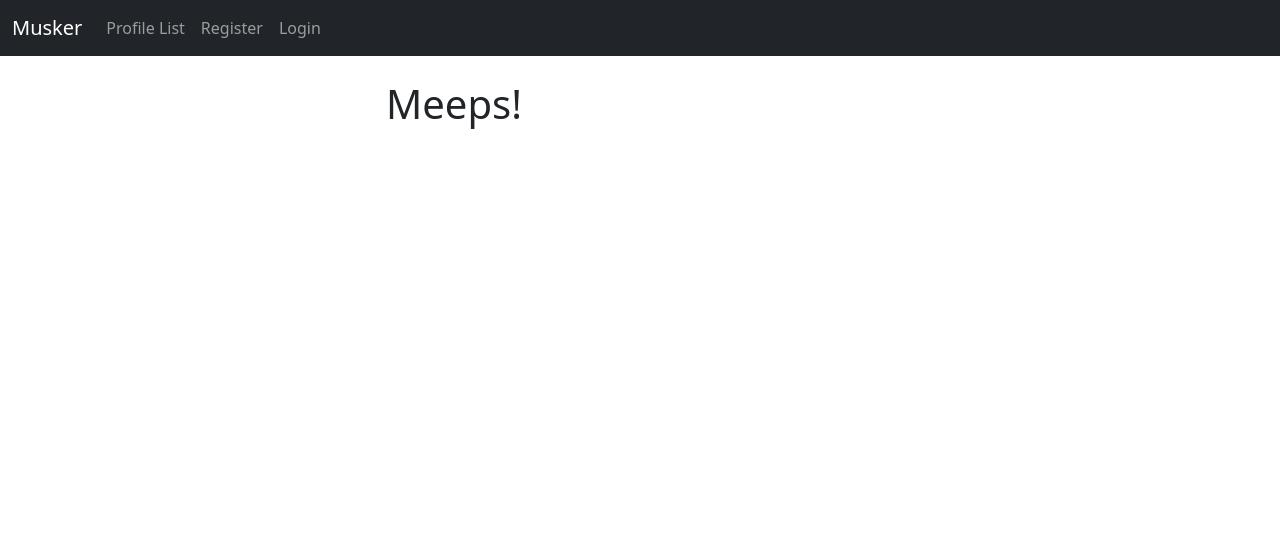
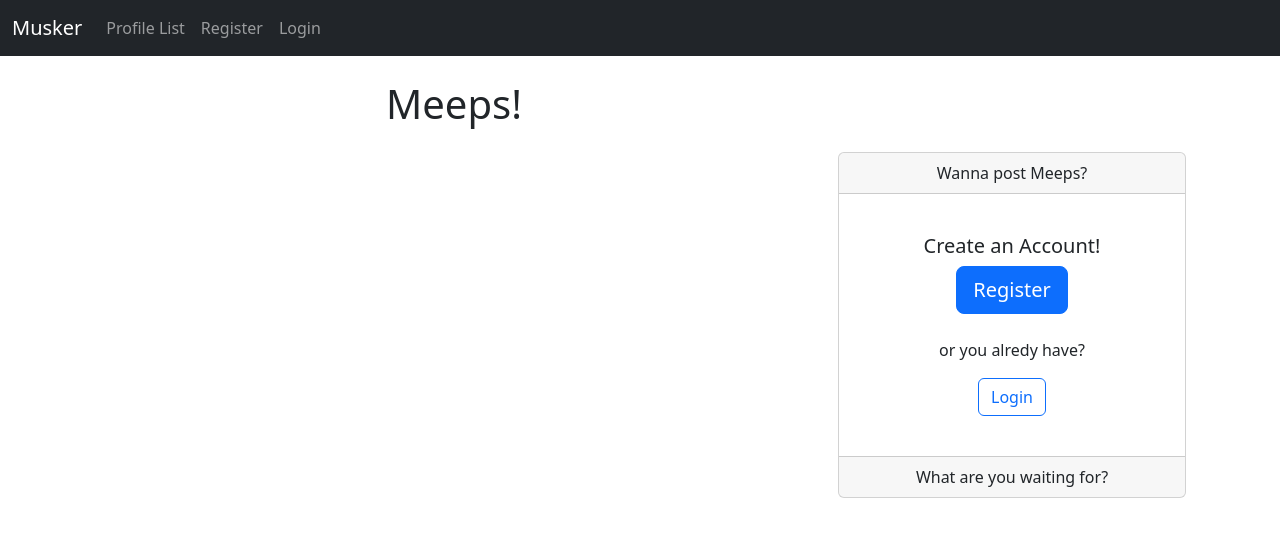
Before and after one commit to CapitainFan/Beeper, a Django app: page / in a window 1280 px wide. Shown: the top 537 px of the page. Run offline with Django 4.2, Linux system fonts and the light colour scheme; data that the repository does not hold is empty; some libraries are stand-ins or nearby versions.

Commit message:
updated main page

```diff
--- a/social/musker/templates/home.html
+++ b/social/musker/templates/home.html
@@ -2,9 +2,9 @@
 {% load static %}
 {% block content %}
 
-	<div class="container text-center">
-		<div class="row">
-			<div class="col-8">
+<div class="container text-center">
+	<div class="row">
+		<div class="col-8">
 
 	<h1>Meeps!</h1>
 <br/>
@@ -62,6 +62,25 @@
 
   <button type="submit" class="btn btn-secondary">Post Meep!</button>
 </form>
+
+{% else %}
+
+<div class="card text-center">
+	<div class="card-header">
+	  Wanna post Meeps?
+	</div>
+	<div class="card-body">
+	  <h5 class="card-title"><br/>Create an Account!<br/></h5>
+	  <a href="{% url 'register' %}" class="btn btn-primary btn-lg">Register</a><br/><br/>
+	  <p class="card-text">or you alredy have?</p>
+	  <a href="{% url 'login' %}" class="btn btn-outline-primary">Login</a><br/><br/>
+	</div>
+	<div class="card-footer text-body-secondary">
+	  What are you waiting for?
+	</div>
+  </div>
+
+
 {% endif %}
 </div>
 
--- a/social/musker/views.py
+++ b/social/musker/views.py
@@ -20,7 +20,7 @@ def meep_show(request, pk):
 			return redirect('home')
 
 	else:
-		messages.success(request, ("You Must Be Logged In To Like This Meep..."))
+		messages.success(request, ("You Must Be Logged In To View That Page..."))
 		return redirect('home')
 
 
```
